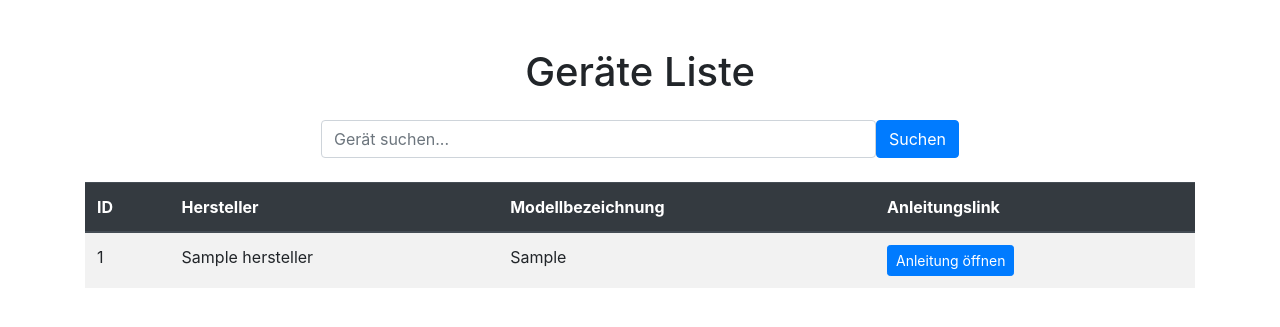
After one commit to qwersumme/LVSW, a Django app: page /devicemanagerapp/geraete-liste/ in a window 1280 px wide. The commit adds this page. Shown: the top 327 px of the page. Run offline with Django 5.2, Linux system fonts and the light colour scheme; tables that the repository leaves empty hold one stand-in row (values such as "Sample post"); some libraries are stand-ins or nearby versions.

Commit message:
device creation now working, Device view

```diff
--- a/LVSW/LVSW/urls.py
+++ b/LVSW/LVSW/urls.py
@@ -25,6 +25,6 @@ urlpatterns = [
     path('rentalapp/', include('rentalapp.urls')),
     path('eventmanagerapp/', include('eventmanagerapp.urls')),
     path('devicemanagerapp/', include('devicemanagerapp.urls')),
-    path('', views.index),
+    path('', views.index,name='mainindex'),
 
 ]
--- a/LVSW/devicemanagerapp/models.py
+++ b/LVSW/devicemanagerapp/models.py
@@ -95,8 +95,11 @@ class Geraetetyp(models.Model):
     kaufpreis = models.DecimalField(db_column='Kaufpreis', max_digits=10, decimal_places=2, blank=True, null=True)  # Field name made lowercase.
     vermietpreis = models.DecimalField(db_column='Vermietpreis', max_digits=10, decimal_places=2, blank=True, null=True)  # Field name made lowercase.
     mengenrabatt = models.DecimalField(db_column='Mengenrabatt', max_digits=10, decimal_places=2, blank=True, null=True)  # Field name made lowercase.
-    zubehör = models.TextField(db_column='Zubehör', blank=True, null=True)  # Field name made lowercase.
+    zubehoer = models.TextField(db_column='Zubehör', blank=True, null=True)  # Field name made lowercase.
     notizen = models.TextField(db_column='Notizen', blank=True, null=True)  # Field name made lowercase.
+
+    def __str__(self):
+        return self.modellbezeichnung
 
     class Meta:
         managed = False
--- /dev/null
+++ b/LVSW/devicemanagerapp/templates/devicemanagerapp/geraete_liste.html
@@ -0,0 +1,52 @@
+<!DOCTYPE html>
+<html lang="de">
+<head>
+    <meta charset="UTF-8">
+    <meta name="viewport" content="width=device-width, initial-scale=1.0">
+    <title>Geräte Liste</title>
+    <link rel="stylesheet" href="https://stackpath.bootstrapcdn.com/bootstrap/4.5.2/css/bootstrap.min.css">
+</head>
+<body>
+    <div class="container mt-5">
+        <h1 class="text-center">Geräte Liste</h1>
+
+        <!-- Suchleiste -->
+        <form method="get" class="d-flex justify-content-center mt-4">
+            <input type="text" name="q" placeholder="Gerät suchen..." value="{{ query }}" class="form-control w-50 me-2">
+            <button type="submit" class="btn btn-primary">Suchen</button>
+        </form>
+
+        <!-- Geräte-Tabelle -->
+        <table class="table table-striped mt-4">
+            <thead class="thead-dark">
+                <tr>
+                    <th>ID</th>
+                    <th>Hersteller</th>
+                    <th>Modellbezeichnung</th>
+                    <th>Anleitungslink</th>
+                </tr>
+            </thead>
+            <tbody>
+                {% for g in geraete %}
+                <tr>
+                    <td>{{ g.geraetetypid }}</td>
+                    <td>{{ g.herstellerid }}</td>
+                    <td>{{ g.modellbezeichnung }}</td>
+                    <td>
+                    {% if g.anleitungslink %}
+                        <a href="{{ g.anleitungslink }}" target="_blank" class="btn btn-sm btn-primary">Anleitung öffnen</a>
+                    {% else %}
+                        <span class="text-muted">Keine Anleitung verfügbar</span>
+                    {% endif %}
+                    </td>
+                </tr>
+                {% empty %}
+                <tr>
+                    <td colspan="3" class="text-center">Keine Geräte gefunden.</td>
+                </tr>
+                {% endfor %}
+            </tbody>
+        </table>
+    </div>
+</body>
+</html>
--- a/LVSW/devicemanagerapp/urls.py
+++ b/LVSW/devicemanagerapp/urls.py
@@ -9,4 +9,5 @@ urlpatterns = [
     path('hersteller/', views.hersteller_liste, name='hersteller_liste'),path('suche-hersteller/', views.suche_hersteller, name='suche_hersteller'),
     path('erstelle-geraet/<int:hersteller_id>/', views.erstelle_geraet, name='erstelle_geraet'),
     path('suche-hersteller/', views.suche_hersteller, name='suche_hersteller'),
+    path('geraete-liste/', views.geraete_liste, name='geraete_liste'),
 ]
--- a/LVSW/devicemanagerapp/views.py
+++ b/LVSW/devicemanagerapp/views.py
@@ -46,3 +46,13 @@ def erstelle_geraet(request, hersteller_id):
         form = GeraetetypForm(initial={'herstellerid':hersteller_id})
 
     return render(request, 'devicemanagerapp/erstelle_geraet.html', {'form': form, 'hersteller': hersteller})
+
+def geraete_liste(request):
+    # Suchfunktion
+    query = request.GET.get('q', '')  # Suchparameter aus der URL abrufen
+    if query:
+        geraete = Geraetetyp.objects.filter(modellbezeichnung__icontains=query).select_related('herstellerid')  # Suche in der Modellbezeichnung
+    else:
+        geraete = Geraetetyp.objects.all().select_related('herstellerid')  # Alle Geräte abrufen
+
+    return render(request, 'devicemanagerapp/geraete_liste.html', {'geraete': geraete, 'query': query})
```
Also changed, not shown: LVSW/devicemanagerapp/forms.py (+12 -13 lines), LVSW/devicemanagerapp/templates/devicemanagerapp/erstelle_geraet.html (+2 -5 lines), LVSW/devicemanagerapp/templates/devicemanagerapp/suche_hersteller.html (+18 -5 lines), LVSW/templates/myindex.html (+25 -12 lines).
